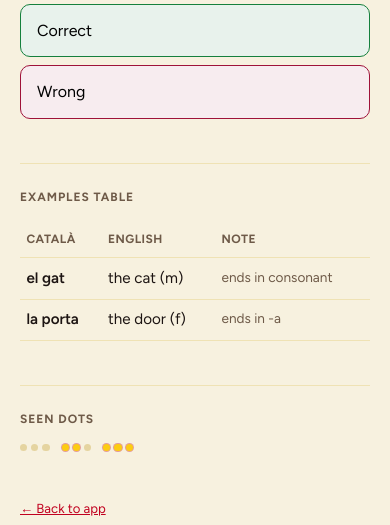
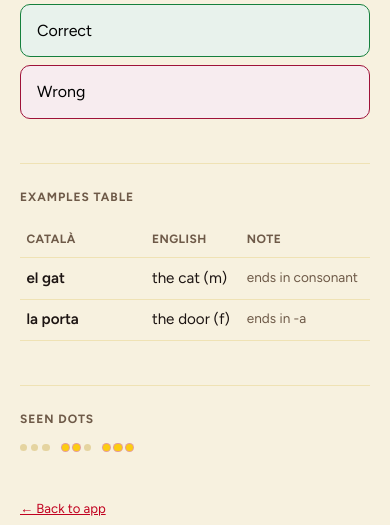
Before and after one commit to LiamSeanLaird/la-queta, a Flask app: template templates/style_guide.html in a window 390 px wide. Shown: the part 5000-5525 px from the top of the page. Run offline with Flask 3, Linux system fonts and the light colour scheme; the template is opened without the code that fills it, so the values that code supplies are empty.

Commit message:
gnhf 17: I walked the whole logged-out path in a real browser at 390px and 1280px, light and dark, and found one layout glitch: on phones, two-word Catalan examples like "la porta" broke onto two lines in the lesson tables. I fixed it with a minimum width on the Catalan column.

```diff
--- a/static/app.css
+++ b/static/app.css
@@ -1232,6 +1232,8 @@ a.btn.btn--primary {
 
 .examples__ca {
   font-weight: 600;
+  /* Keep short examples like "la porta" on one line at phone width. */
+  min-width: 7.5rem;
 }
 
 .examples__note {
--- a/static/js/gate.js
+++ b/static/js/gate.js
@@ -69,7 +69,6 @@
   tabRegister.addEventListener("click", showRegister);
   tabLogin.addEventListener("click", showLogin);
 
-
   registerForm.addEventListener("submit", async (event) => {
     event.preventDefault();
     window.LaQueta.showError(gateError, "");
```
